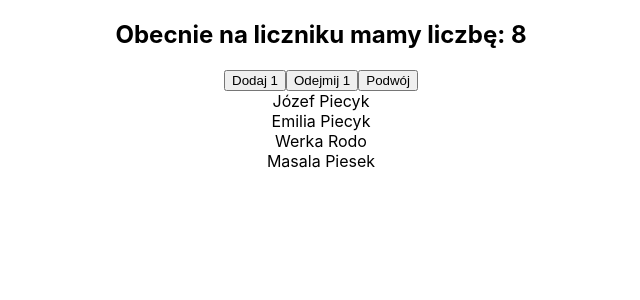
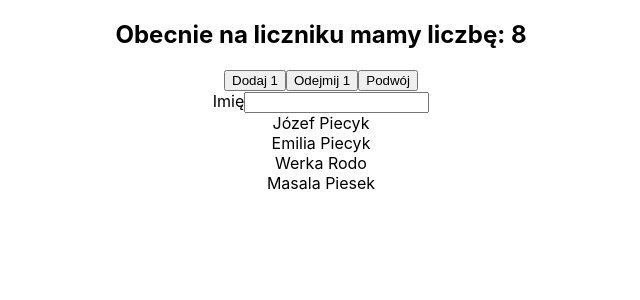
Before and after one commit to masives/taste-react, a React (Create React App) app: page / in a window 1280 px wide. Shown: the top 300 px of the page, without its empty margins (319-959 px from the left). Built offline with nearby package versions, Linux system fonts and the light colour scheme; the HTML template or start-up script is replaced by a standard one.

Commit message:
add uncronlled input

```diff
--- a/src/App.js
+++ b/src/App.js
@@ -4,12 +4,14 @@
 import './App.css';
 import CounterButtons from './components/CounterButtons';
 import User from './components/User';
+import Searchbar from './components/Searchbar';
 
 class App extends React.Component {
   render() {
     return (
       <div className="App">
         <CounterButtons />
+        <Searchbar />
         <User name="Józef" surname="Piecyk" />
         <User name="Emilia" surname="Piecyk" />
         <User name="Werka" surname="Rodo" />
--- /dev/null
+++ b/src/components/Searchbar.js
@@ -0,0 +1,16 @@
+import React from 'react';
+
+class Searchbar extends React.Component {
+  render() {
+    return (
+      <div>
+        <label>
+          Imię
+          <input type="text" />
+        </label>
+      </div>
+    );
+  }
+}
+
+export default Searchbar;
```
